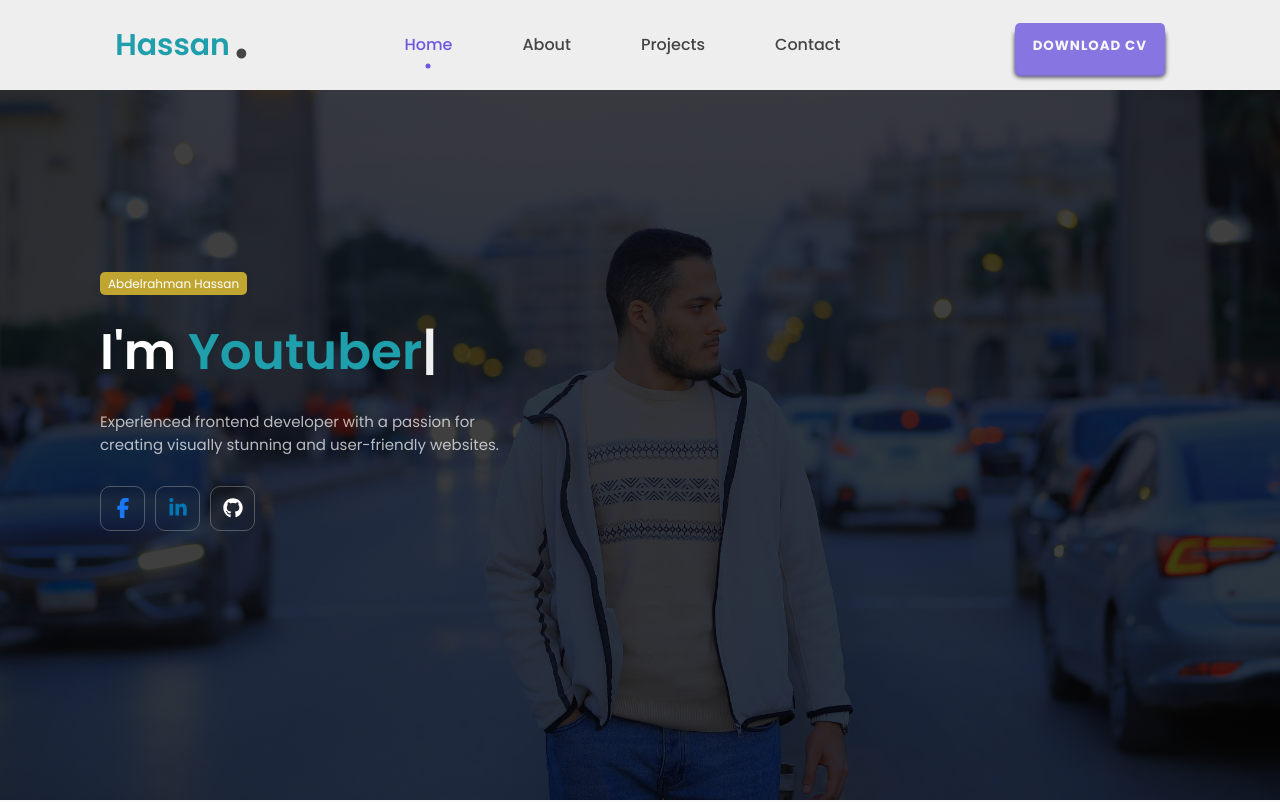
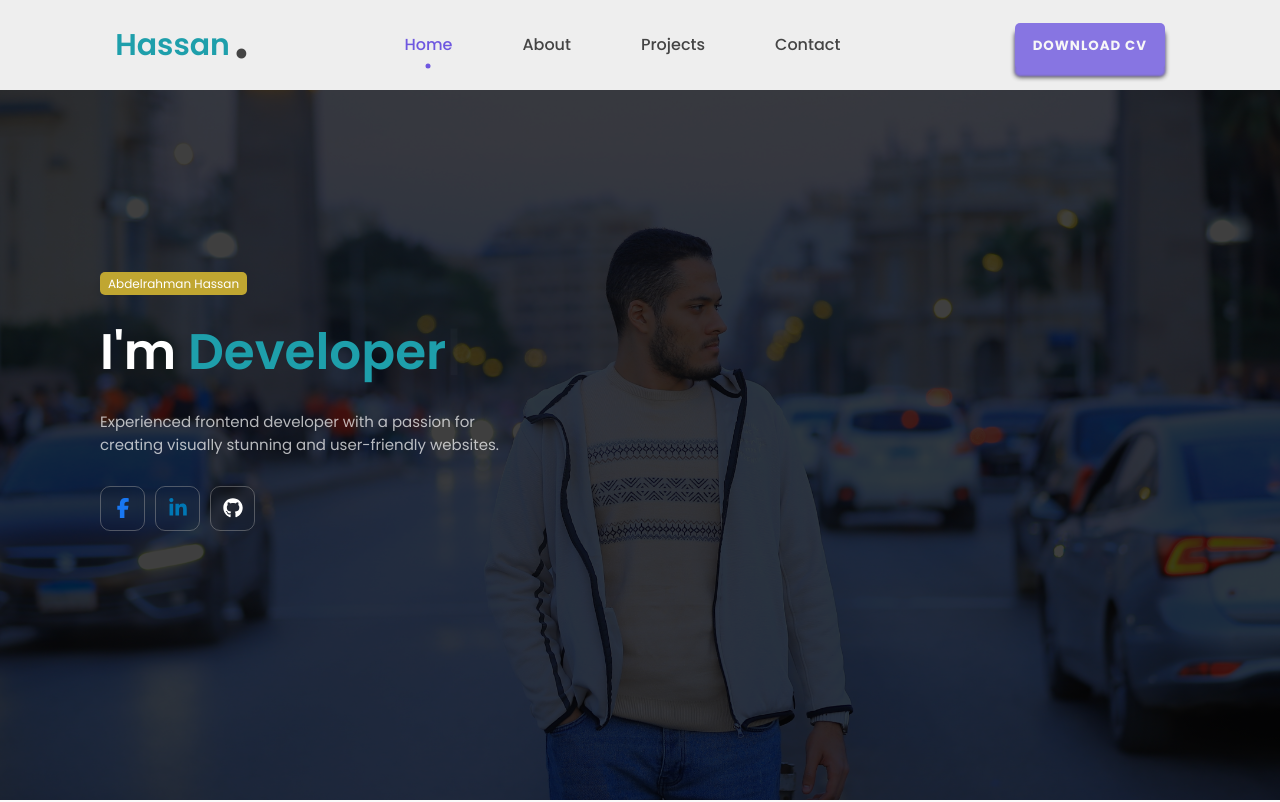
Before and after one commit to AbdelrahmanHassanAlii/Portfolio-React, a React (Create React App) app: page / in a window 1280 px wide. Shown: the top 802 px of the page. Built offline with nearby package versions, Linux system fonts and the light colour scheme.

Commit message:
remove the youtuber from function typed

```diff
--- a/src/components/Landing.js
+++ b/src/components/Landing.js
@@ -8,7 +8,7 @@ export default function Landing() {
 
   useEffect(() => {
     const typingEffect = new Typed(".typedText", {
-      strings: ["Designer", "Youtuber", "Developer"],
+      strings: ["Designer", "Developer"],
       loop: true,
       typeSpeed: 100,
       backSpeed: 80,
```
